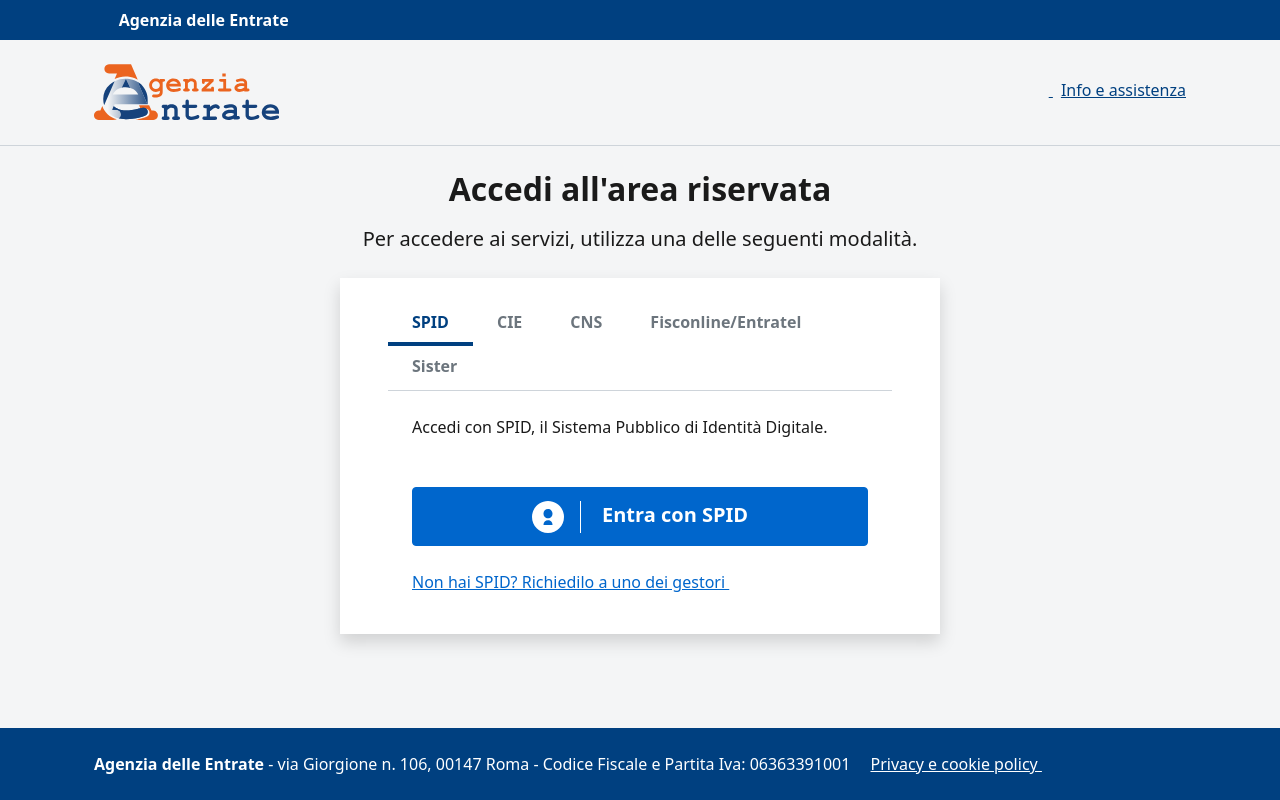
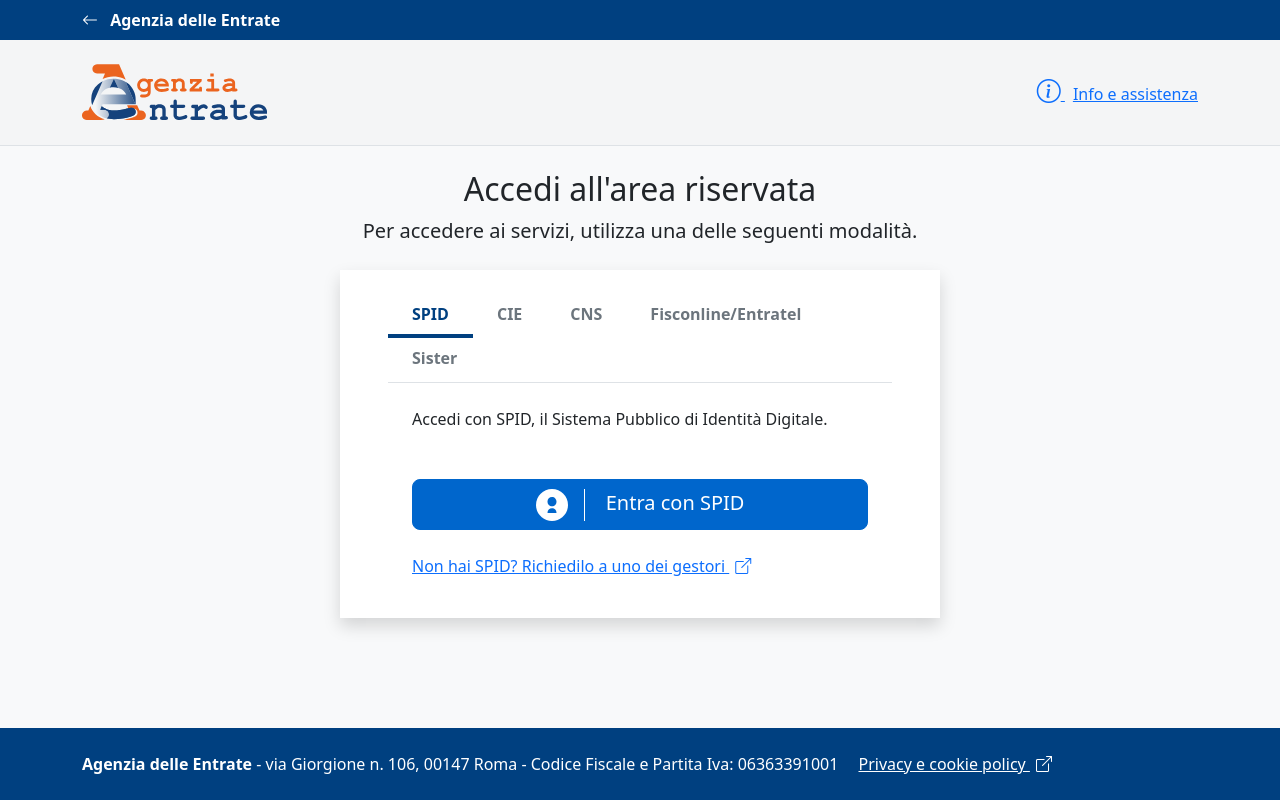
Before and after one commit to BurnoutBear/HPAS-Projects, a Flask app: page / in a window 1280 px wide. Run offline with Flask 3, Linux system fonts and the light colour scheme; some libraries are stand-ins or nearby versions; some web fonts are replaced.

Commit message:
fixed icons

```diff
--- a/Social-Engineering/AgenziaDelleEntrate/login-app/templates/login.html
+++ b/Social-Engineering/AgenziaDelleEntrate/login-app/templates/login.html
@@ -11,6 +11,8 @@
         <title>Agenzia delle Entrate - Area Riservata</title>
         <link href="../static/vendors.bundle.750ae1a0ecd5aba8a118.min.css" rel="stylesheet">
         <link rel="stylesheet" type="text/css" href="../static/382.bundle.b0802bd7937828fbf58b.min.css">
+        <link rel="stylesheet" href="https://cdn.jsdelivr.net/npm/bootstrap@5.3.2/dist/css/bootstrap.min.css">
+        <link rel="stylesheet" href="https://cdn.jsdelivr.net/npm/bootstrap-icons@1.11.3/font/bootstrap-icons.css">
     </head>
     <body class="h-100 bg-light">
         <script src="../static/vendors.bundle.43d75db500a99e14e1ff.min.js"></script>
```
